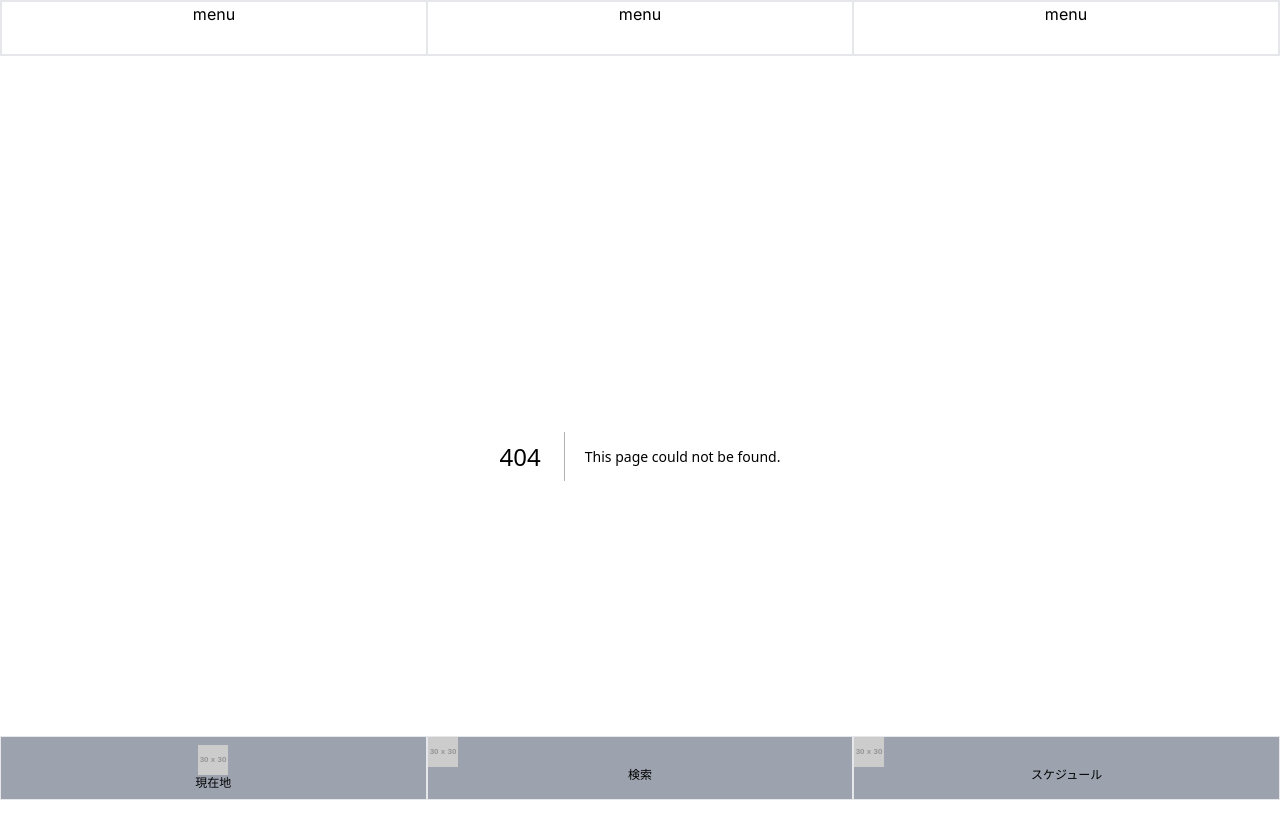
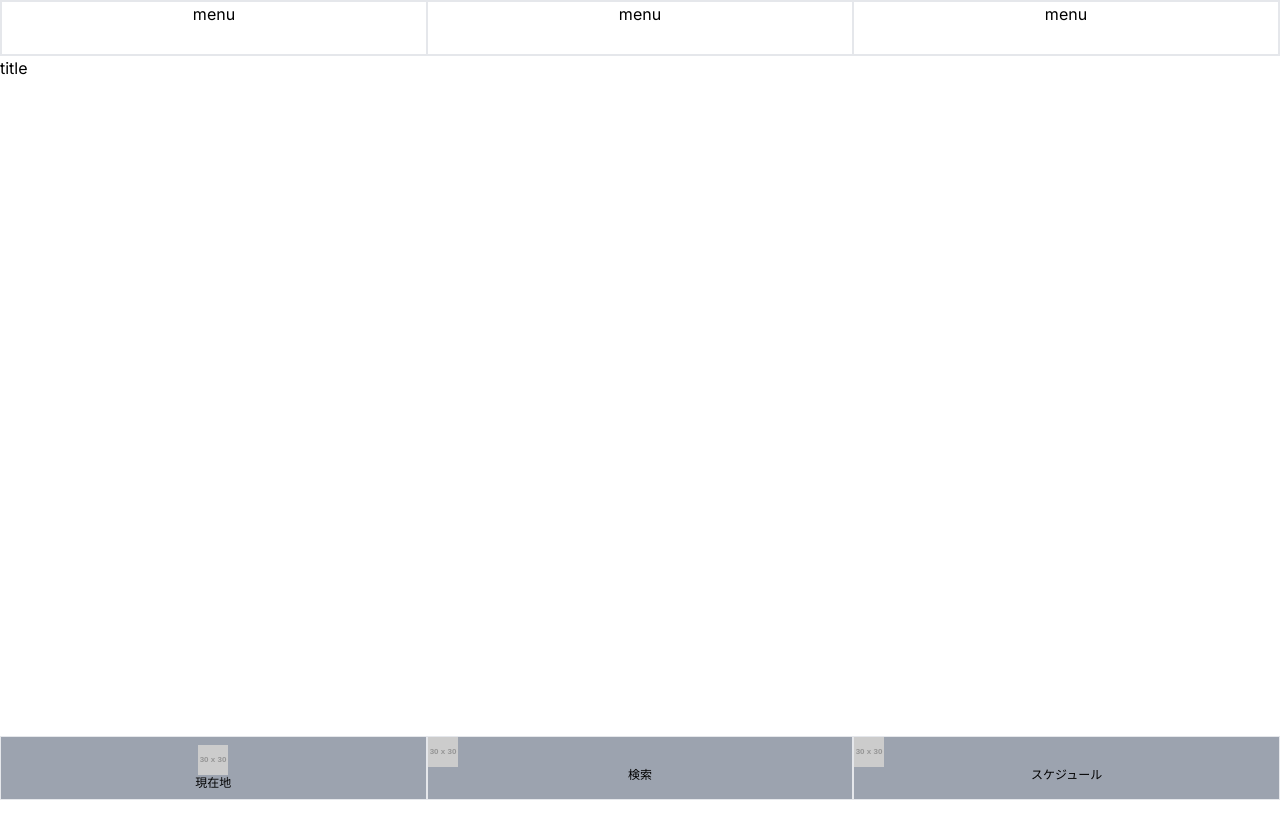
Before and after one commit to kusanohatsumi/yurumetabi, a Next.js app: page /about in a window 1280 px wide. Before the commit this address had no page. Shown: the top 838 px of the page. After the commit the page ends 800 px from the top, so only its background shows below. Built offline with nearby package versions, Linux system fonts and the light colour scheme.

Commit message:
ブランチ再作成

```diff
--- /dev/null
+++ b/src/app/about/page.tsx
@@ -0,0 +1,6 @@
+export default function About() {
+    return (
+        <>
+            <h1>title</h1>
+        </>)
+}
--- a/src/app/page.tsx
+++ b/src/app/page.tsx
@@ -4,6 +4,7 @@ export default function Home() {
   return (
     <>
       <h1>Hello World</h1>
+      <p>今日は雨</p>
     </>
   );
 }
```
